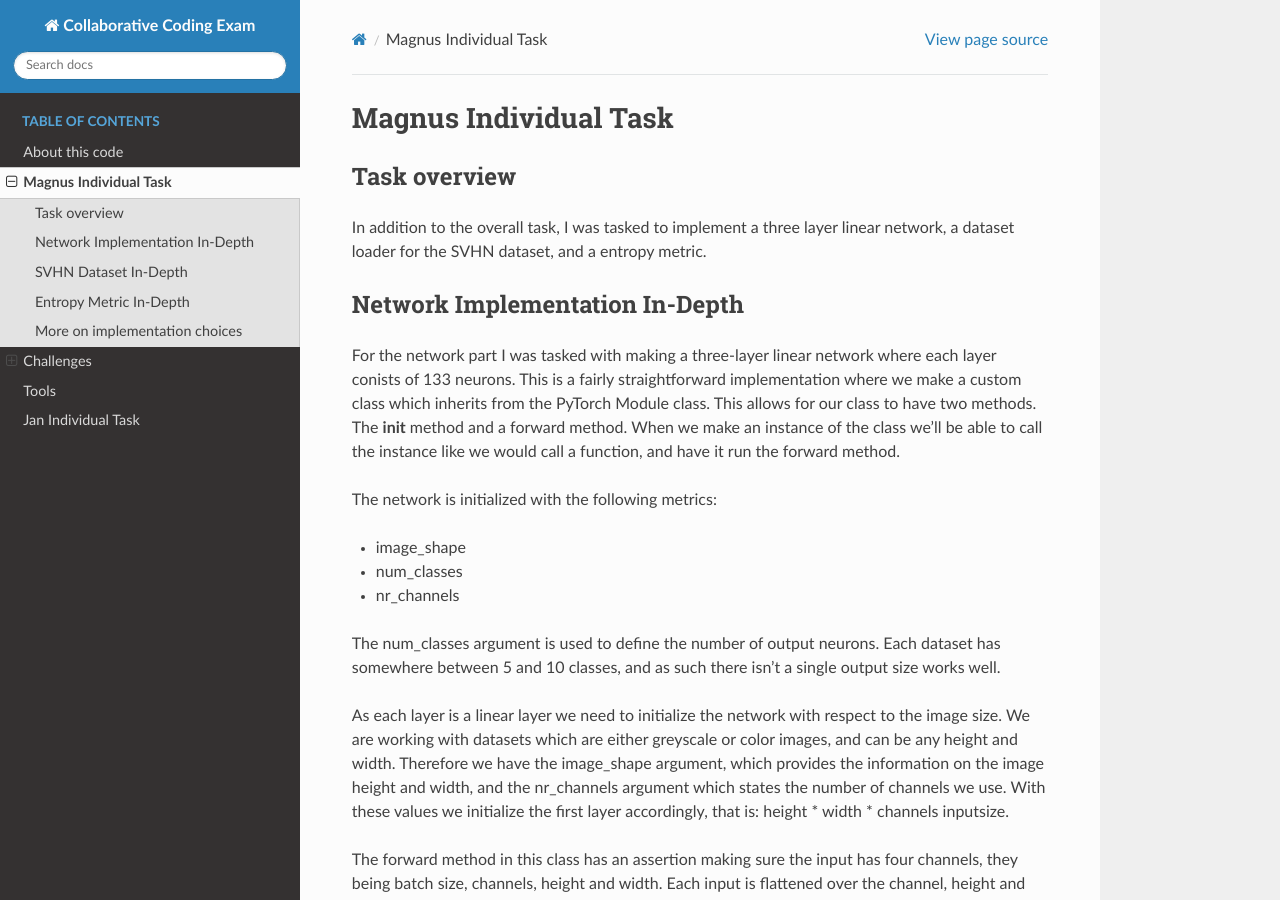
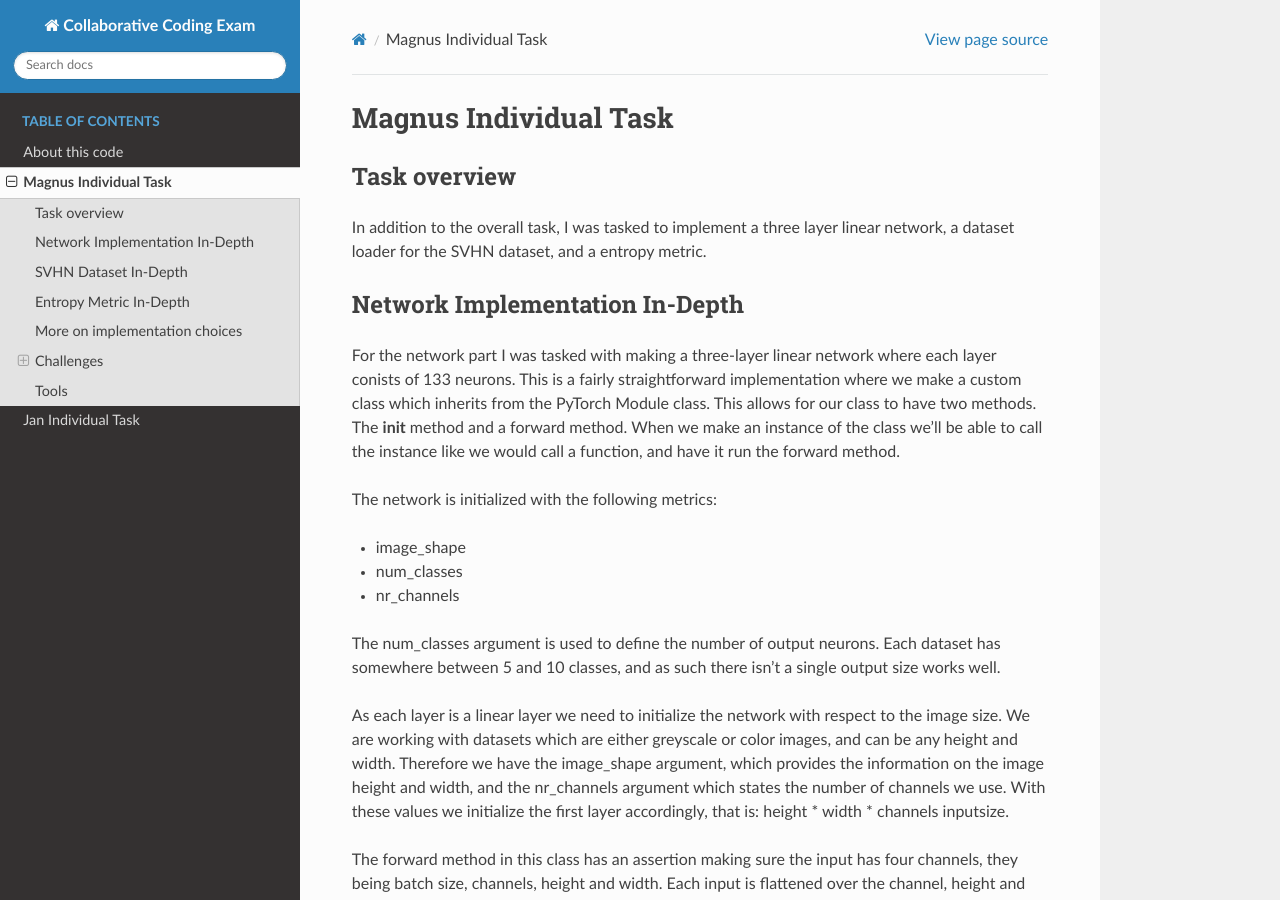
Before and after one commit to SFI-Visual-Intelligence/Collaborative-Coding-Exam, a Sphinx documentation site: the page built from doc/Magnus_page.md, in a window 1280 px wide and 900 px high. Built offline with Sphinx 7.4.7 and the Read the Docs theme 3.1.0, drawn with Linux system fonts in a browser that asks for light colours.

Commit message:
Fixed some unintended headers

```diff
--- a/doc/Magnus_page.md
+++ b/doc/Magnus_page.md
@@ -67,8 +67,8 @@
 All in all, we've made sure you don't really need to interact with the code outside setting up the correct arguments for the run, which is great for consistency.
 
 
-# Challenges
-## Running someone elses code
+## Challenges
+### Running someone elses code
 This section answers the question on what I found easy / difficult running another persons code.
 
 I found it quite easy to run others code. We had quite good tests, and once every test passed, I only had one error with the F1 score not handeling an unexpected edgecase. To fix this I raised an issue, and it was fixed shortly after.
@@ -77,13 +77,13 @@
 
 The issues mentioned above also lead to a week or so where there was always a test failing, and the person whos' code was failing did not have time to work on it for a few days.
 
-## Someone running my code
+### Someone running my code
 This section answers the question on what I found easy / difficult having someone run my code.
 
 I did not experience that anyone had issues with my code. After I fixed all issues and tests related to my code, it seems to have run fine, and no issues have been raised to my awareness about this.
 
 
-# Tools
+## Tools
 This section answers the question of which tools from the course I used during the home-exam.
 
 For this exam I used quite a few tools from the course.
```
